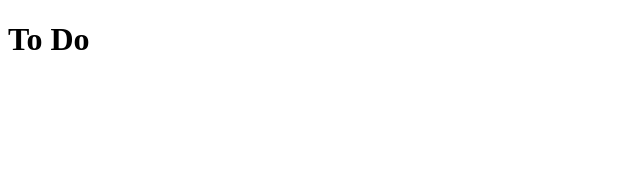
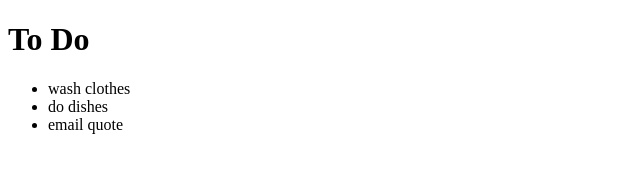
Before and after one commit to kand123/To-do-app, a plain HTML site: page index.html in a window 1280 px wide. Shown: the whole page, without its empty margins (0-640 px from the left). Drawn offline with Linux system fonts and the light colour scheme.

Commit message:
display todos

```diff
--- a/todo.html
+++ b/index.html
@@ -8,6 +8,9 @@
 </head>
 <body>
     <h1>To Do</h1>
+    <ul>
+
+    </ul>
     <script type="text/javascript" src="todo.js"></script>
 </body>
 </html>
--- a/todo.js
+++ b/todo.js
@@ -1,29 +1,40 @@
+//Todo app
+
+//Basic starting data model
+
 todos = [
     {
         name: "wash clothes",
         status: false,
         id: 1,
         category: "chores",
+        date: ''
     },
     {
         name: "do dishes",
         status: false,
         id: 2,
         category: "chores",
+        date: ''
     },
     {
         name: "email quote",
         status: false,
         id: 3,
         category: "work",
+        date: ''
     }
 
     ]
-    console.log(todos)
+
+    // Display todos
+     todos.map((todo) => {
+         let item = document.createElement('li');
+        item.innerText = todo.name
+        document.querySelector('ul').appendChild(item)
+         })
 
 
-
-    ///
 
     // function addTodo (newItem){
     // const todo = {
```
Also changed, not shown: 1 other file.
